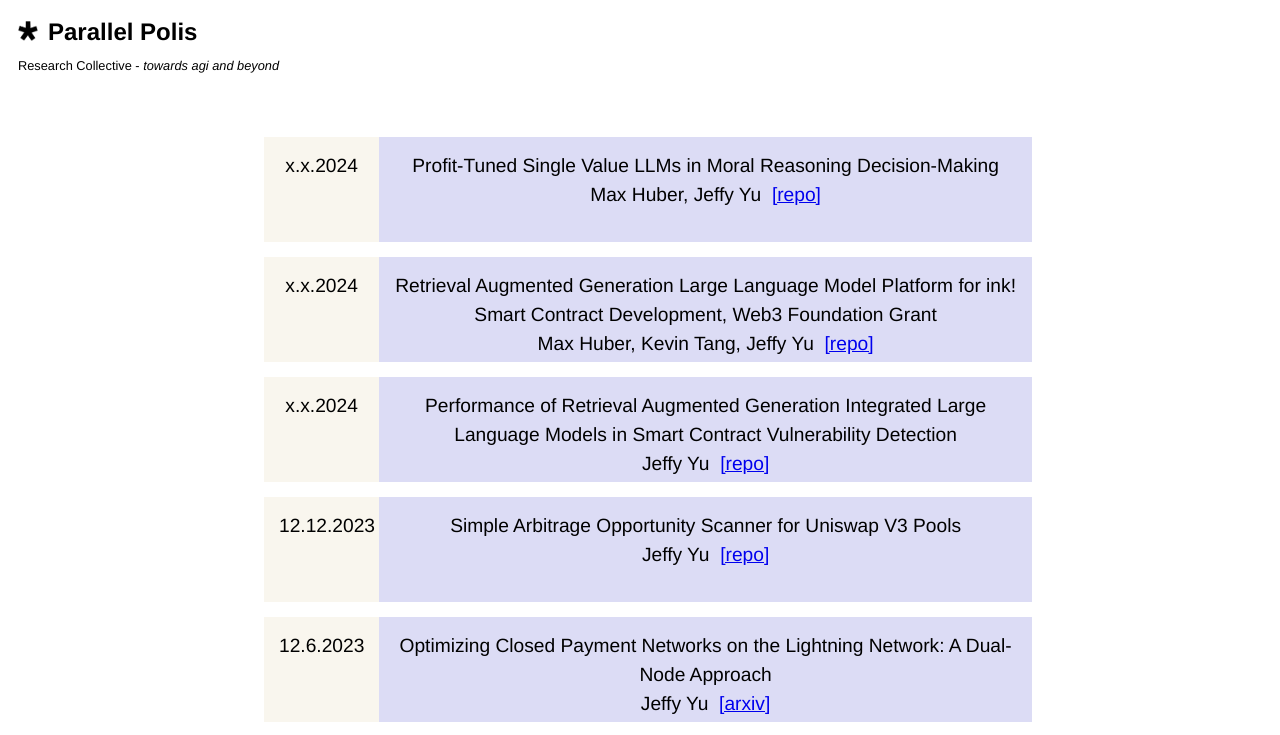
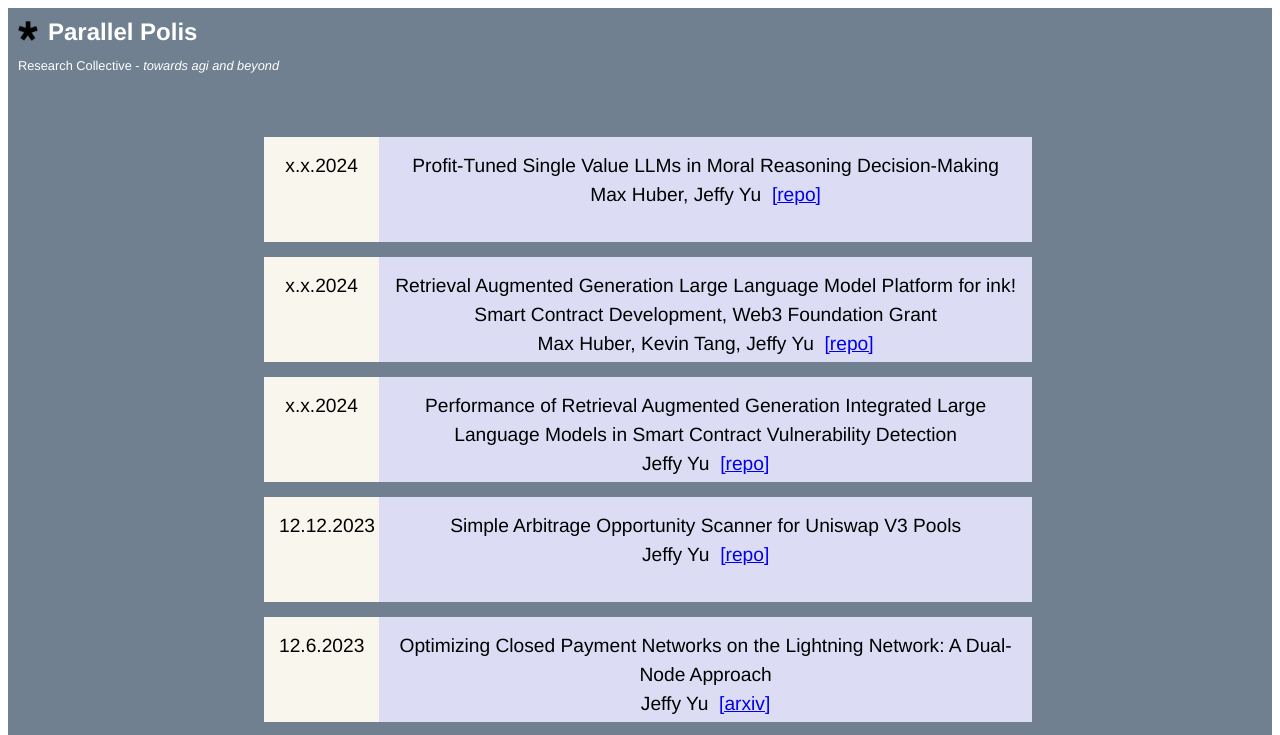
Before and after one commit to yu-jeffy/parallelpolis, a Next.js app: page / in a window 1280 px wide. Shown: the top 735 px of the page. Built offline with nearby package versions, Linux system fonts and the light colour scheme.

Commit message:
Update index.module.css

```diff
--- a/styles/index.module.css
+++ b/styles/index.module.css
@@ -2,12 +2,14 @@
   display: flex;
   flex-direction: column;
   min-height: 100vh;
+  background-color: #708090;
 }
 
 .header {
   display: flex;
   align-items: center;
   padding: 10px;
+  color: white;
 }
 
 .logo {
@@ -25,6 +27,7 @@
   font-family: 'Helvetica', 'Arial', sans-serif;
   font-size: .8rem;
   margin-left: 10px;
+  color: white;
 }
 
 .divider {
```
